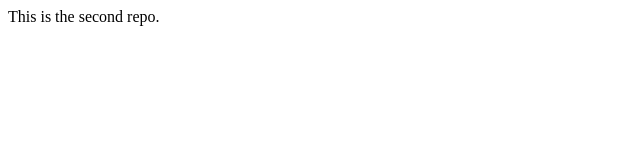
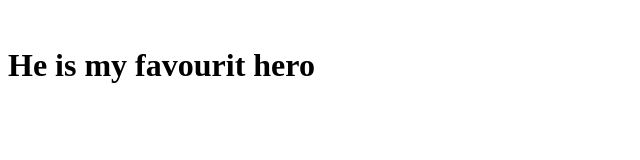
Before and after one commit to sizwan/my-2nd-repo, a plain HTML site: page index.html in a window 1280 px wide. Shown: the whole page, without its empty margins (0-640 px from the left). Drawn offline with Linux system fonts and the light colour scheme.

Commit message:
Update index.html

```diff
--- a/index.html
+++ b/index.html
@@ -7,7 +7,8 @@
     <title>My 2nd Repo</title>
 </head>
 <body>
-    This is the second repo.
+    <h1)This is the second repo.</h1>
     <img src="LD.jfif" alt="">
+    <h1> He is my favourit hero<h2>
 </body>
 </html>
```
